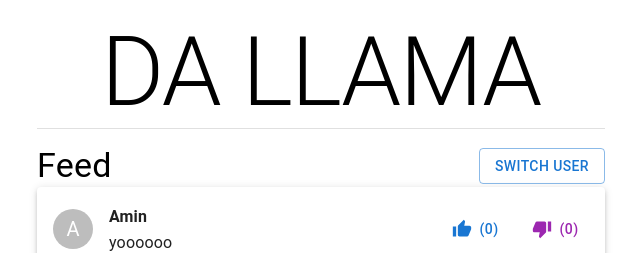
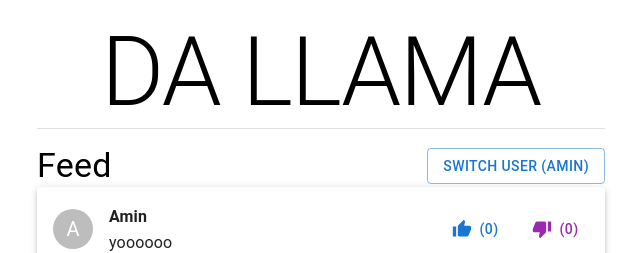
Before and after one commit to sewy7/swe632version5, a React (Create React App) app: page / in a window 1280 px wide. Shown: the top 253 px of the page, without its empty margins (319-959 px from the left). Built offline with nearby package versions, Linux system fonts and the light colour scheme.

Commit message:
Added a dropdown for Switch User Button

```diff
--- a/src/App.tsx
+++ b/src/App.tsx
@@ -1,6 +1,8 @@
 import React, { useState, useEffect, useRef } from "react";
-import { Button, Container, Box, TextField, Typography, List, ListItem, Avatar, Divider, Paper,} from "@mui/material";
-import { Send, ThumbUp, ThumbDown  } from "@mui/icons-material";
+import {
+  Button,Container,Box,TextField,Typography,List,ListItem,Avatar,Divider,Paper,Menu,MenuItem,
+} from "@mui/material";
+import { Send, ThumbUp, ThumbDown } from "@mui/icons-material";
 import jsonData from "./data.json";
 import UserChangedNotification from "./Components/UserChangedNotification";
 import { Post, User } from "./Components/MessageContext";
@@ -10,11 +12,13 @@ function App() {
   const [posts, setPosts] = useState<Post[]>(jsonData.posts);
   const [newPost, setNewPost] = useState("");
   const [currentID, setCurrentID] = useState(0);
-  const [currentUser, setCurrentUser] = useState<User>(jsonData.users[0])
+  const [currentUser, setCurrentUser] = useState<User>(jsonData.users[0]);
   const [upvotes, setUpvotes] = useState(new Array(posts.length).fill(0));
   const [downvotes, setDownvotes] = useState(new Array(posts.length).fill(0));
   const [isNotificationOpen, setIsNotificationOpen] = useState(false);
   const messageContainerRef = useRef<HTMLDivElement | null>(null);
+
+  const [userMenuAnchor, setUserMenuAnchor] = useState<null | HTMLElement>(null);
 
   const addPost = () => {
     if (newPost.trim() !== "" && currentUser) {
@@ -44,19 +48,23 @@ function App() {
     scrollToBottom();
   }, [posts]);
 
-  const switchUser = () => {
-    if (currentUser) {
-      const currentIndex = users.indexOf(currentUser);
-      const nextIndex = (currentIndex + 1) % users.length;
-      const newUser = users[nextIndex];
+  const openUserMenu = (event: React.MouseEvent<HTMLButtonElement>) => {
+    setUserMenuAnchor(event.currentTarget);
+  };
 
-      setCurrentUser(newUser);
+  const closeUserMenu = () => {
+    setUserMenuAnchor(null);
+  };
+
+  const handleUserSelection = (selectedUser: User) => {
+    setCurrentUser(selectedUser);
     setIsNotificationOpen(true);
 
     setTimeout(() => {
       setIsNotificationOpen(false);
     }, 5000);
-    }
+
+    closeUserMenu();
   };
 
   const handleUpvote = (postId: number) => {
@@ -78,19 +86,47 @@ function App() {
       </Typography>
       <Divider />
       <Box mt={2}>
-        <Box display="flex" alignItems="center" justifyContent="space-between">
+        <Box
+          display="flex"
+          alignItems="center"
+          justifyContent="space-between"
+        >
           <Typography variant="h4">Feed</Typography>
-          <Button onClick={switchUser} variant="outlined" color="primary">
-            Switch User
+          <Button
+            onClick={openUserMenu}
+            variant="outlined"
+            color="primary"
+            aria-controls="user-menu"
+            aria-haspopup="true"
+          >
+            Switch User ({currentUser.name})
           </Button>
           <UserChangedNotification
             open={isNotificationOpen}
             onClose={() => setIsNotificationOpen(false)}
             userName={currentUser}
           />
+          <Menu
+            id="user-menu"
+            anchorEl={userMenuAnchor}
+            open={Boolean(userMenuAnchor)}
+            onClose={closeUserMenu}
+          >
+            {users.map((user) => (
+              <MenuItem
+                key={user.id}
+                onClick={() => handleUserSelection(user)}
+              >
+                {user.name}
+              </MenuItem>
+            ))}
+          </Menu>
         </Box>
         <Paper elevation={3}>
-          <div style={{ maxHeight: "400px", overflowY: "auto" }}ref={messageContainerRef}>
+          <div
+            style={{ maxHeight: "400px", overflowY: "auto" }}
+            ref={messageContainerRef}
+          >
             <List>
               {posts.map((post, index) => (
                 <ListItem key={index}>
```
Lines whose indentation alone changed are shown as unchanged.
